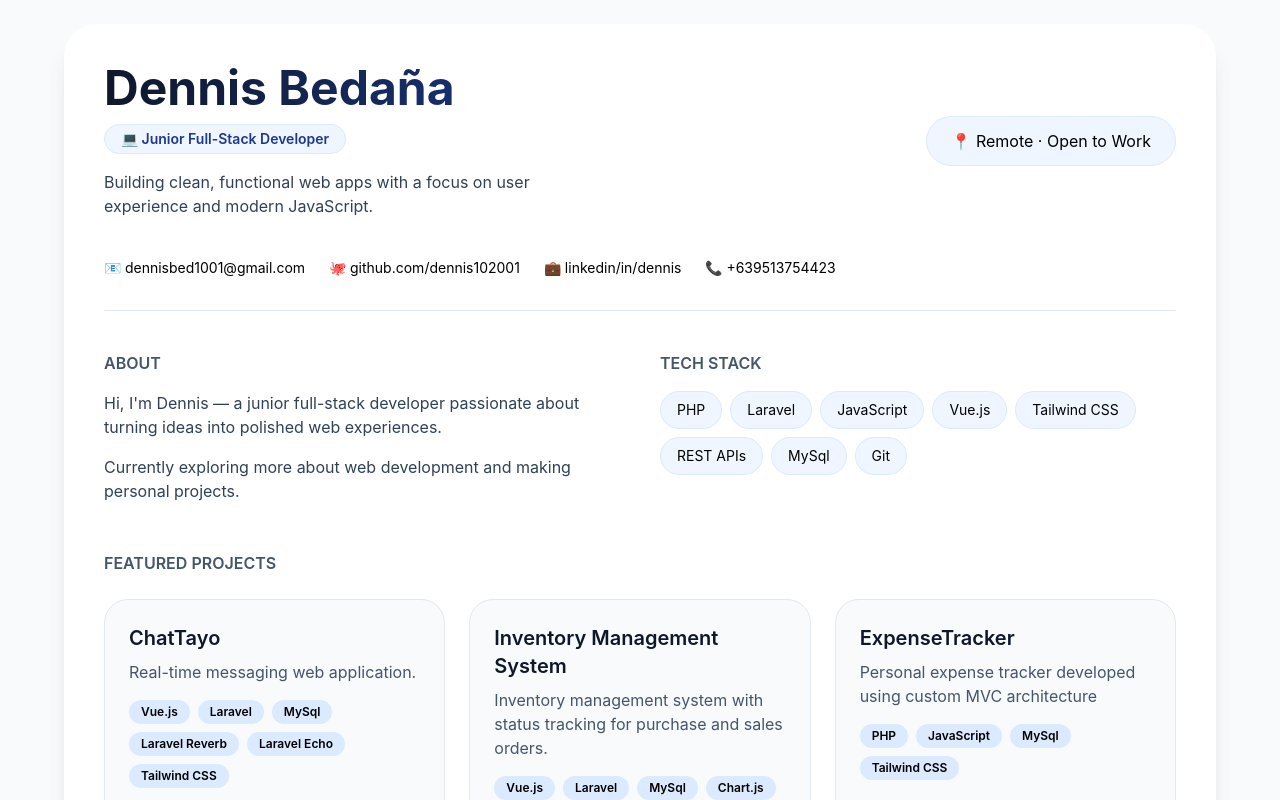
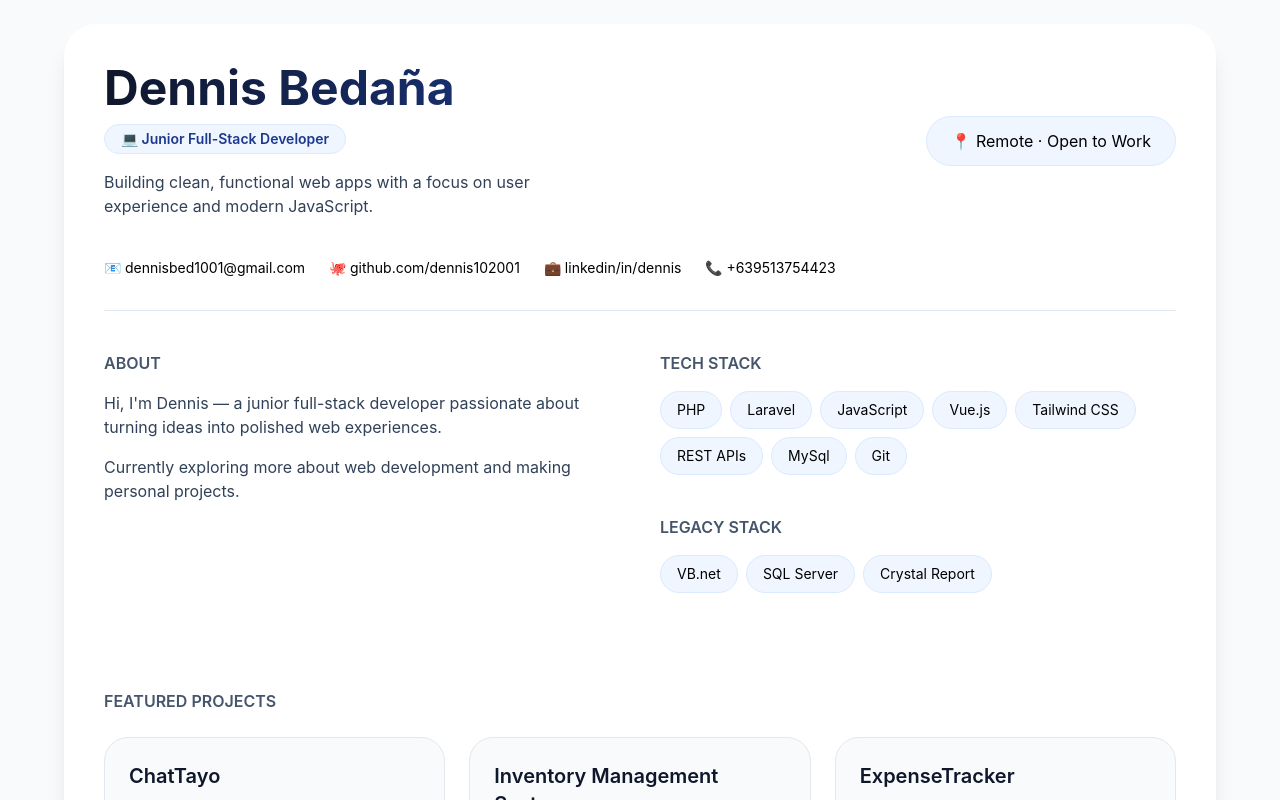
Before and after one commit to dennis102001/personal_portfolio, a Vue app: page / in a window 1280 px wide. Shown: the top 800 px of the page. Built offline with nearby package versions, Linux system fonts and the light colour scheme.

Commit message:
feat(HomeView): add legacy stack

```diff
--- a/src/views/HomeView.vue
+++ b/src/views/HomeView.vue
@@ -68,6 +68,7 @@
           </p>
         </div>
 
+        <div class="grid md:grid-cols-1 gap-10 mb-12">
           <div>
             <h2 class="uppercase font-semibold text-slate-600 mb-4">
               Tech Stack
@@ -81,6 +82,23 @@
               >
                 {{ skill }}
               </span>
+            </div>
+          </div>
+
+          <div>
+            <h2 class="uppercase font-semibold text-slate-600 mb-4">
+              Legacy Stack
+            </h2>
+
+            <div class="flex flex-wrap gap-2">
+              <span
+                v-for="skill in legacySkills"
+                :key="skill"
+                class="px-4 py-2 rounded-full bg-blue-50 border border-blue-100 text-sm"
+              >
+                {{ skill }}
+              </span>
+            </div>
           </div>
         </div>
       </div>
@@ -204,6 +222,12 @@ const skills = [
   'Git',
 ]
 
+const legacySkills = [
+  'VB.net',
+  'SQL Server',
+  'Crystal Report',
+]
+
 const projects = [
   {
     title: 'ChatTayo',
```
Lines whose indentation alone changed are shown as unchanged.
